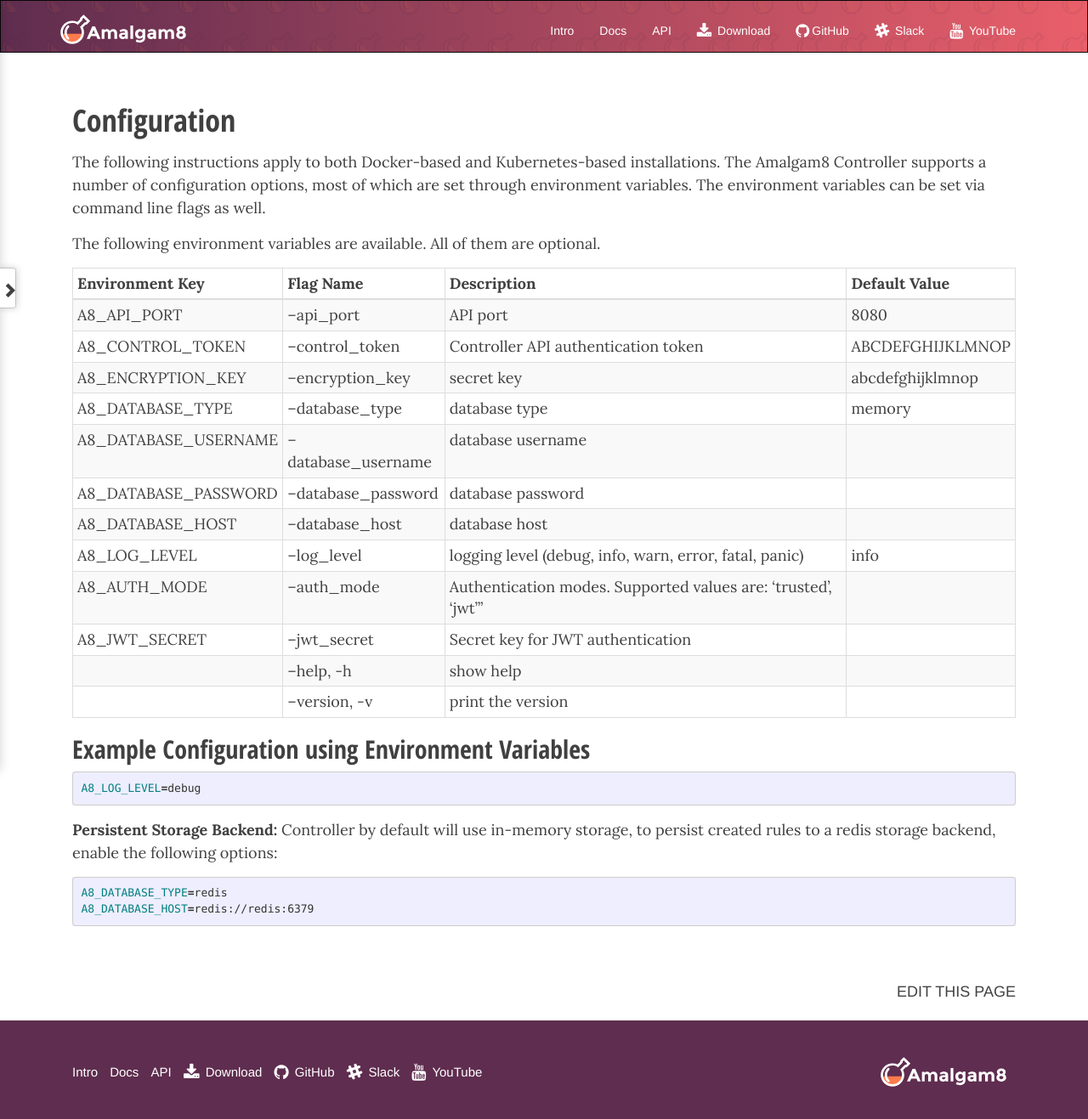
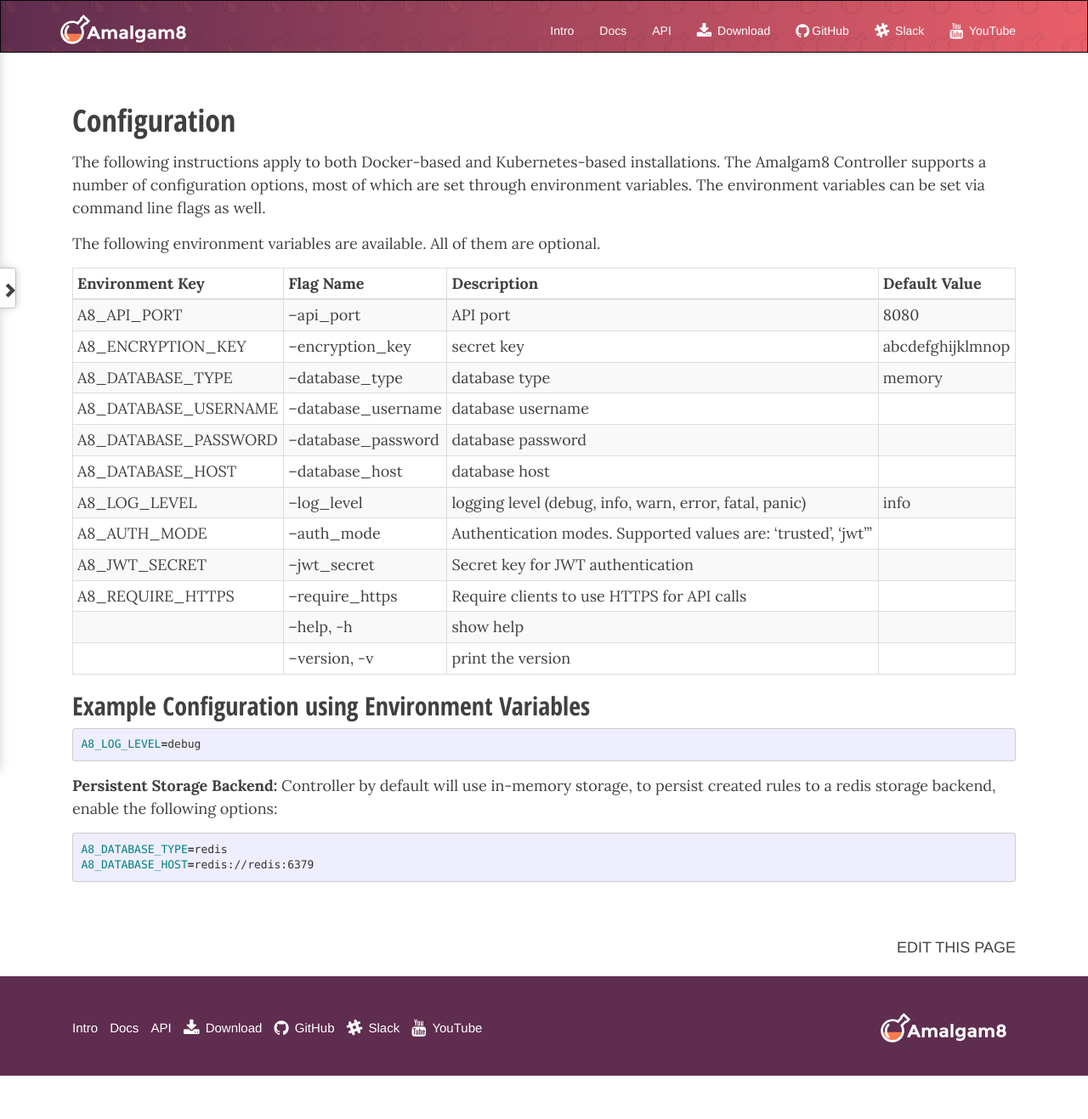
Before and after one commit to amalgam8/amalgam8.github.io, a Jekyll site: the page built from _docs/controller/configuration-options.md, in a window 1280 px wide. Shown: the whole page at 85% size. Built offline with Jekyll 4.4.1, drawn with Linux system fonts in a browser that asks for light colours; nearby versions of some CDN libraries; comment, search, counter and statistics services are not loaded; after the commit the page ends 1266 px from its top, so only the background shows below that.

Commit message:
removed old flag and added one missing

```diff
--- a/_docs/controller/configuration-options.md
+++ b/_docs/controller/configuration-options.md
@@ -16,7 +16,6 @@ The following environment variables are available. All of them are optional.
 | Environment Key | Flag Name                   | Description | Default Value |
 |:----------------|:----------------------------|:------------|:--------------|
 | A8_API_PORT | --api_port | API port | 8080 |
-| A8_CONTROL_TOKEN | --control_token | Controller API authentication token | ABCDEFGHIJKLMNOP |
 | A8_ENCRYPTION_KEY | --encryption_key | secret key | abcdefghijklmnop |
 | A8_DATABASE_TYPE |  --database_type |	database type | memory |
 | A8_DATABASE_USERNAME | --database_username | database username | |
@@ -25,6 +24,7 @@ The following environment variables are available. All of them are optional.
 | A8_LOG_LEVEL | --log_level | logging level (debug, info, warn, error, fatal, panic) | info |
 | A8_AUTH_MODE | --auth_mode | Authentication modes. Supported values are: 'trusted', 'jwt'" | |
 | A8_JWT_SECRET | --jwt_secret | Secret key for JWT authentication | |
+| A8_REQUIRE_HTTPS | --require_https | Require clients to use HTTPS for API calls | |
 | | --help, -h | show help | |
 | | --version, -v | print the version | |
 {:.table .table-bordered .table-condensed .table-striped}
```
